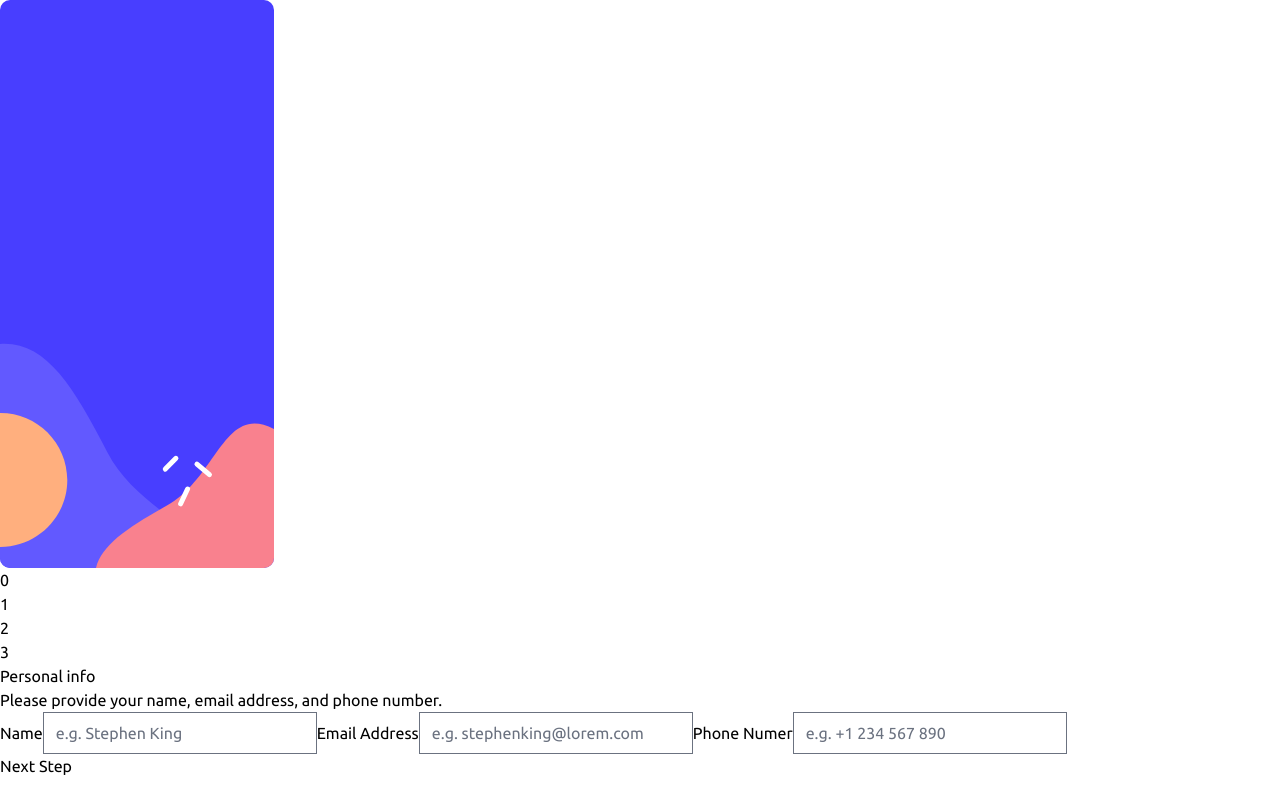
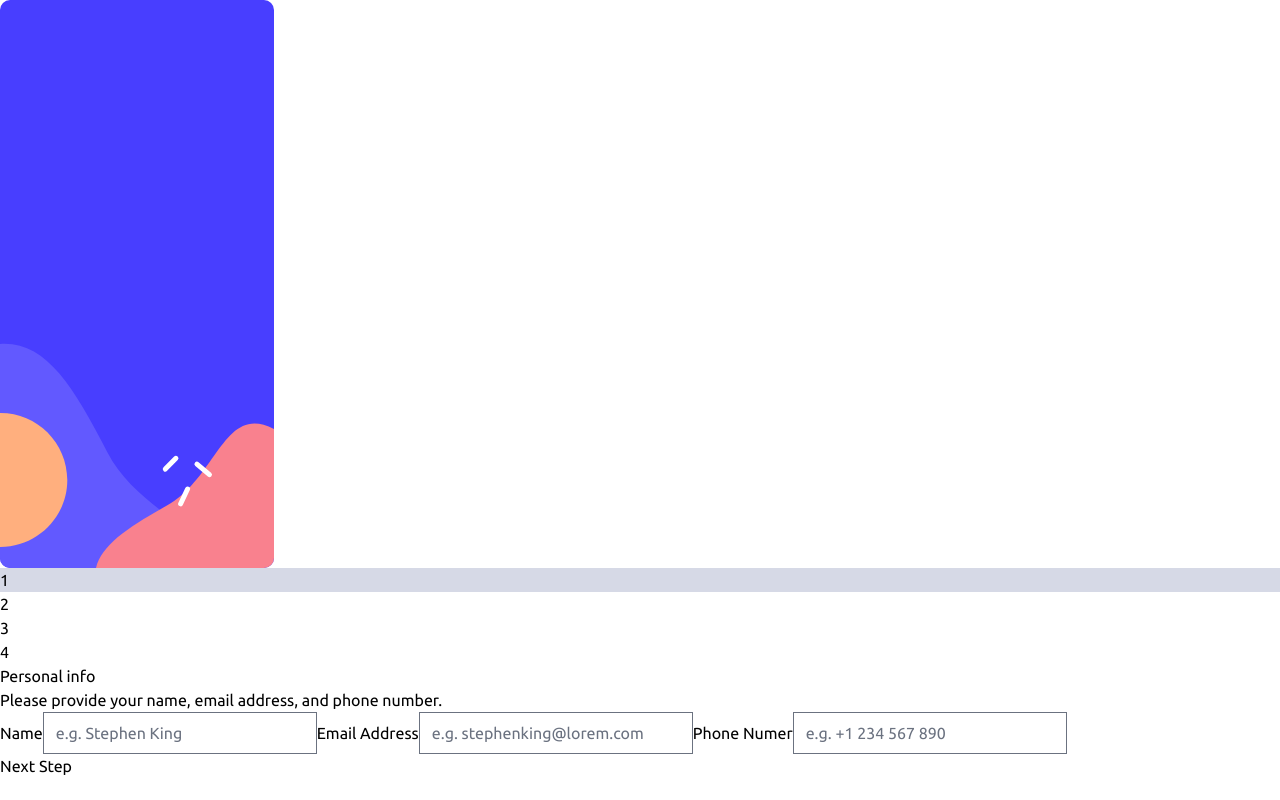
Before and after one commit to acedilloluis/multistep-form, a React (Vite) app: page / in a window 1280 px wide. Built offline with nearby package versions, Linux system fonts and the light colour scheme.

Commit message:
pagination component will auto create new steps if added

```diff
--- a/src/App.js
+++ b/src/App.js
@@ -11,8 +11,15 @@ import bgBarMobile from './images/bg-sidebar-mobile.svg';
 import arcadeIcon from './images/icon-arcade.svg';
 import advancedIcon from './images/icon-advanced.svg';
 import proIcon from './images/icon-pro.svg';
+import thankUIcon from './images/icon-thank-you.svg';
 import './index.css';
-// For next time: finish updating state/code in cart i.e. move monthly price to new objects/update cart code
+
+const STEPS = {
+  info: 'Your Info',
+  plan: 'Select Plan',
+  addOns: 'Add-ons',
+  summary: 'Summary',
+};
 // Array info: type of HTML input, visible label, placeholder
 const USER_TEXT_INPUT = {
   name: ['text', 'Name', 'e.g. Stephen King'],
@@ -40,10 +47,9 @@ const MON_PRICES = {
   customProfile: 2,
 };
 const YEARLY_MULTI = 10;
-const STEPS = 4;
 
 function App() {
-  const [step, setStep] = useState(0);
+  const [step, setStep] = useState(1);
   const [info, setInfo] = useState({
     name: '',
     email: '',
@@ -96,7 +102,7 @@ function App() {
 
   const plan = (
     <>
-      <h1>Select your plan</h1>
+      <h2>Select your plan</h2>
       <p>You have the option of monthly or yearly billing.</p>
       {planList}
       <div>
@@ -129,7 +135,7 @@ function App() {
 
   const addOns = (
     <>
-      <h1>Pick your add-ons</h1>
+      <h2>Pick your add-ons</h2>
       <p>Add-ons help enhance your gaming experience.</p>
       {addOnList}
     </>
@@ -137,7 +143,7 @@ function App() {
 
   const summary = (
     <>
-      <h1>Finishing up</h1>
+      <h2>Finishing up</h2>
       <p>Double-check everything looks OK before confirming.</p>
       <Cart
         info={info}
@@ -148,20 +154,35 @@ function App() {
     </>
   );
 
+  const thankU = (
+    <>
+      <img src={thankUIcon} alt="" />
+      <h2>Thank You!</h2>
+      <p>
+        Thanks for confirming your subscription! We hope you have fun using our
+        platform. If you ever need support, please feel free to email us at
+        support@loremgaming.com.
+      </p>
+    </>
+  );
+
   let displayedStep;
 
   switch (step) {
     case 1:
+      displayedStep = userInfo;
+      break;
+    case 2:
       displayedStep = plan;
       break;
-    case 2:
+    case 3:
       displayedStep = addOns;
       break;
-    case 3:
+    case 4:
       displayedStep = summary;
       break;
     default:
-      displayedStep = userInfo;
+      displayedStep = thankU;
   }
 
   return (
@@ -175,14 +196,14 @@ function App() {
         <img src={bgBarMobile} alt="" />
       </picture>
 
-      <Pagination STEPS={STEPS} />
+      <Pagination STEPS={STEPS} step={step} />
 
       <main>
         <form>{displayedStep}</form>
       </main>
 
       <nav>
-        {step > 0 ? (
+        {step > 1 ? (
           <FormBtn
             submit={false}
             forward={false}
@@ -191,7 +212,7 @@ function App() {
             setStep={setStep}
           />
         ) : null}
-        {step < STEPS ? (
+        {displayedStep !== thankU ? (
           <FormBtn
             submit={false}
             forward={true}
--- a/src/components/Pagination.js
+++ b/src/components/Pagination.js
@@ -1,19 +1,22 @@
 import React from 'react';
 import PropTypes from 'prop-types';
 
-function Pagination({ step, STEPS }) {
-  let circleList = [];
-
-  for (let i = 0; i < STEPS; i++) {
-    circleList.push(<div key={i}>{i}</div>);
-  }
+function Pagination({ STEPS, step }) {
+  const circleList = Object.keys(STEPS).map((key, i) => {
+    // Need to shift i by 1 since step starts at 1
+    return (
+      <div key={key} className={step === i + 1 ? 'bg-light-gray' : null}>
+        {i + 1}
+      </div>
+    );
+  });
 
   return <div>{circleList}</div>;
 }
 
 Pagination.propTypes = {
+  STEPS: PropTypes.object,
   step: PropTypes.number,
-  STEPS: PropTypes.number,
 };
 
 export default Pagination;
```
